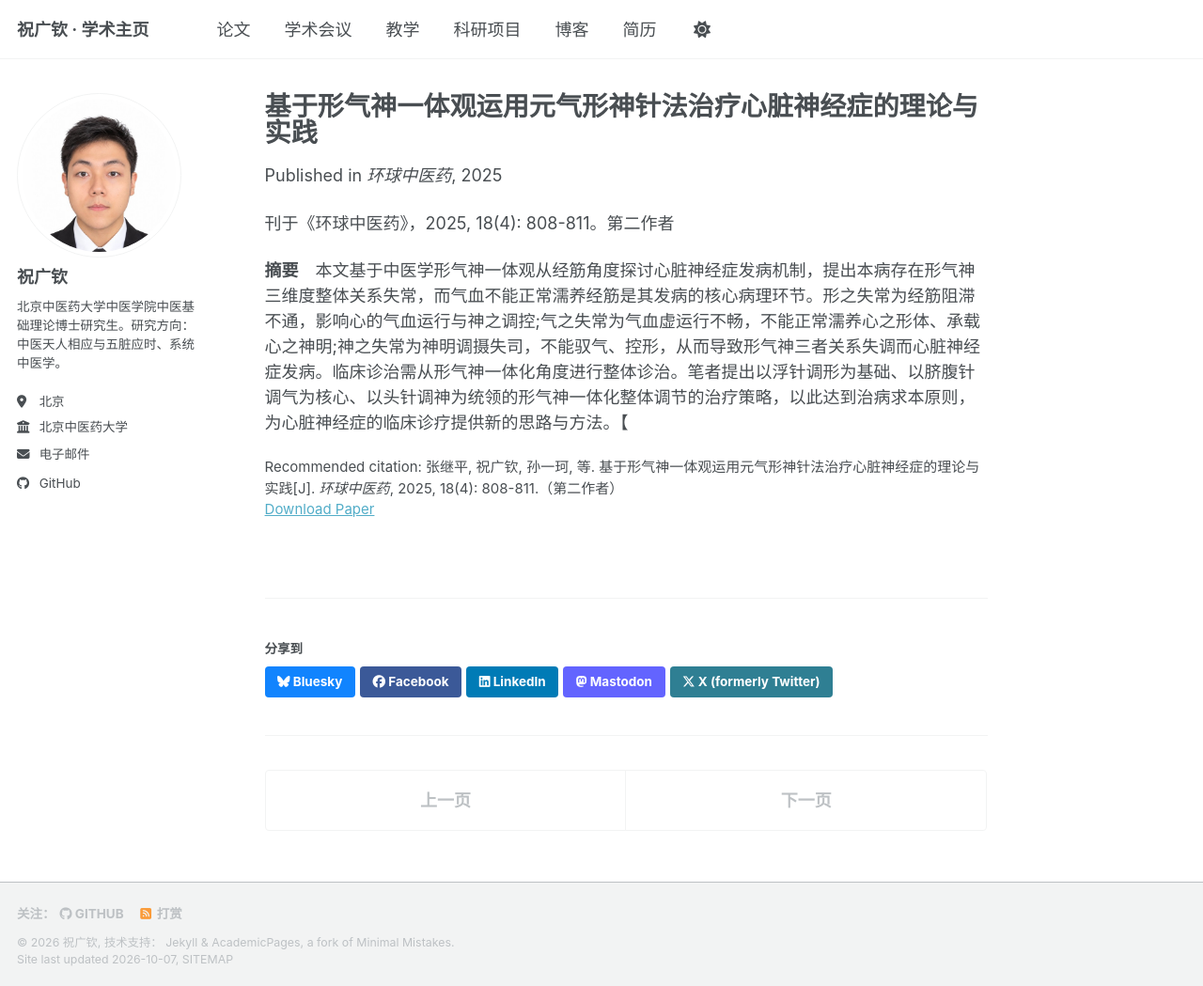
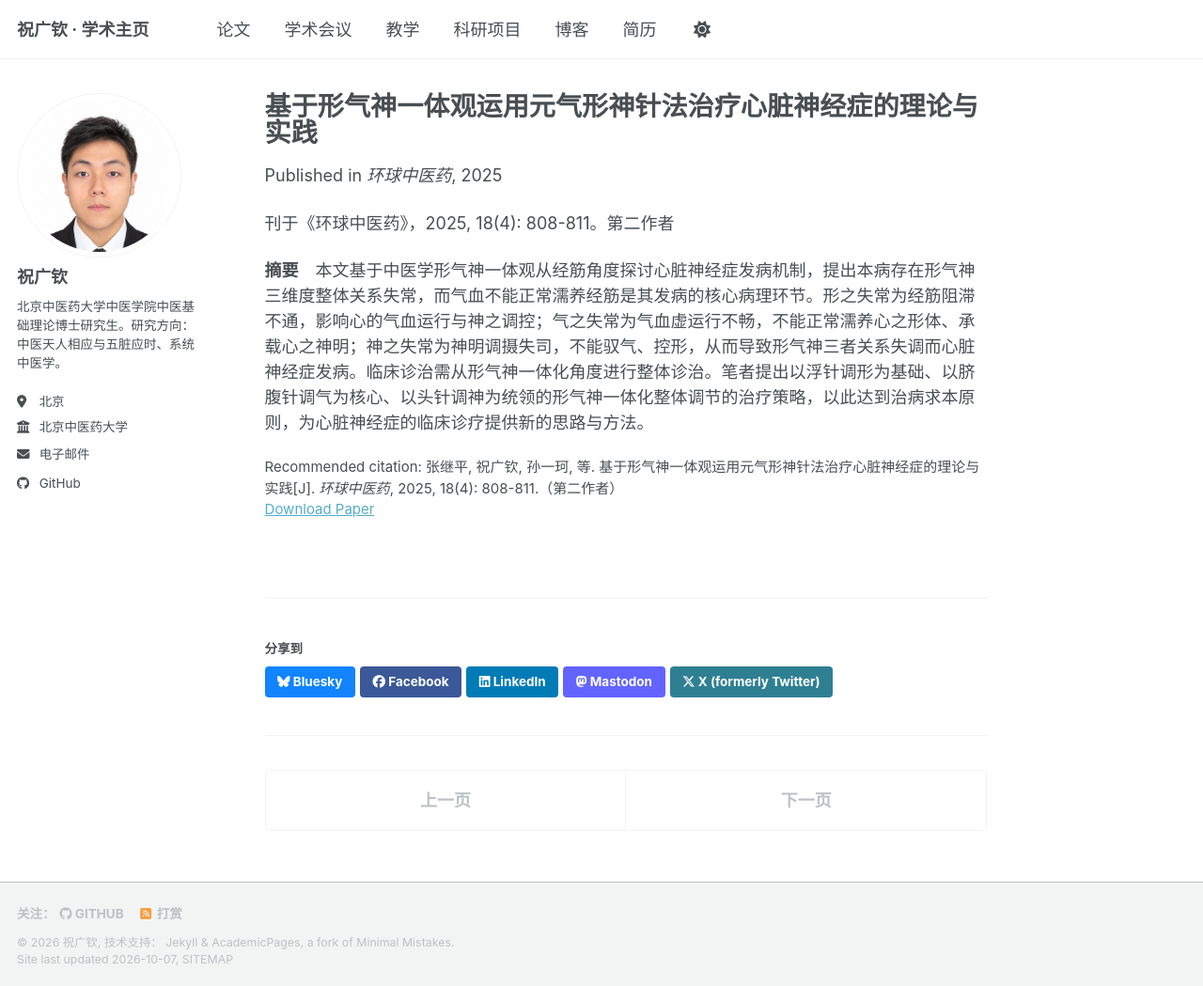
Before and after one commit to ZhuGuangqin/ZhuGuangqin.github.io, a Jekyll site: the page built from _publications/2025-yuanqi-xingshen-zhenfa.md, in a window 1280 px wide and 1049 px high. Shown: the whole window at 94% size. Built offline with Jekyll 4.4.1, drawn with Linux system fonts in a browser that asks for light colours; a script that is not in the unit is left out.

Commit message:
修正论文摘要的中文标点（半角→全角）并去除提取残留的括号

```diff
--- a/_publications/2025-yuanqi-xingshen-zhenfa.md
+++ b/_publications/2025-yuanqi-xingshen-zhenfa.md
@@ -11,4 +11,4 @@ citation: '张继平, 祝广钦, 孙一珂, 等. 基于形气神一体观运用
 
 刊于《环球中医药》，2025, 18(4): 808-811。第二作者
 
-**摘要**　本文基于中医学形气神一体观从经筋角度探讨心脏神经症发病机制，提出本病存在形气神三维度整体关系失常，而气血不能正常濡养经筋是其发病的核心病理环节。形之失常为经筋阻滞不通，影响心的气血运行与神之调控;气之失常为气血虚运行不畅，不能正常濡养心之形体、承载心之神明;神之失常为神明调摄失司，不能驭气、控形，从而导致形气神三者关系失调而心脏神经症发病。临床诊治需从形气神一体化角度进行整体诊治。笔者提出以浮针调形为基础、以脐腹针调气为核心、以头针调神为统领的形气神一体化整体调节的治疗策略，以此达到治病求本原则，为心脏神经症的临床诊疗提供新的思路与方法。【
+**摘要**　本文基于中医学形气神一体观从经筋角度探讨心脏神经症发病机制，提出本病存在形气神三维度整体关系失常，而气血不能正常濡养经筋是其发病的核心病理环节。形之失常为经筋阻滞不通，影响心的气血运行与神之调控；气之失常为气血虚运行不畅，不能正常濡养心之形体、承载心之神明；神之失常为神明调摄失司，不能驭气、控形，从而导致形气神三者关系失调而心脏神经症发病。临床诊治需从形气神一体化角度进行整体诊治。笔者提出以浮针调形为基础、以脐腹针调气为核心、以头针调神为统领的形气神一体化整体调节的治疗策略，以此达到治病求本原则，为心脏神经症的临床诊疗提供新的思路与方法。
```
Also changed, not shown: _publications/2023-pi-zhu-yunhua.md (+1 -1 lines), _publications/2023-wuzang-yingshi.md (+1 -1 lines), _publications/2024-cough-variant-asthma.md (+1 -1 lines), _publications/2024-xingqishen-yitihua.md (+1 -1 lines).
